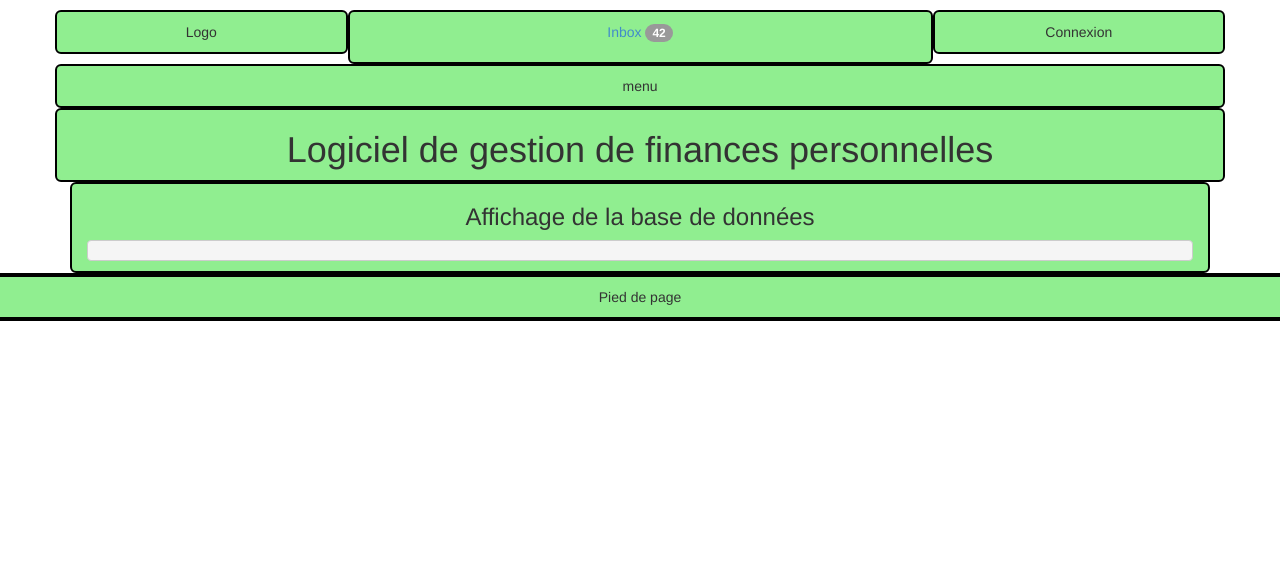
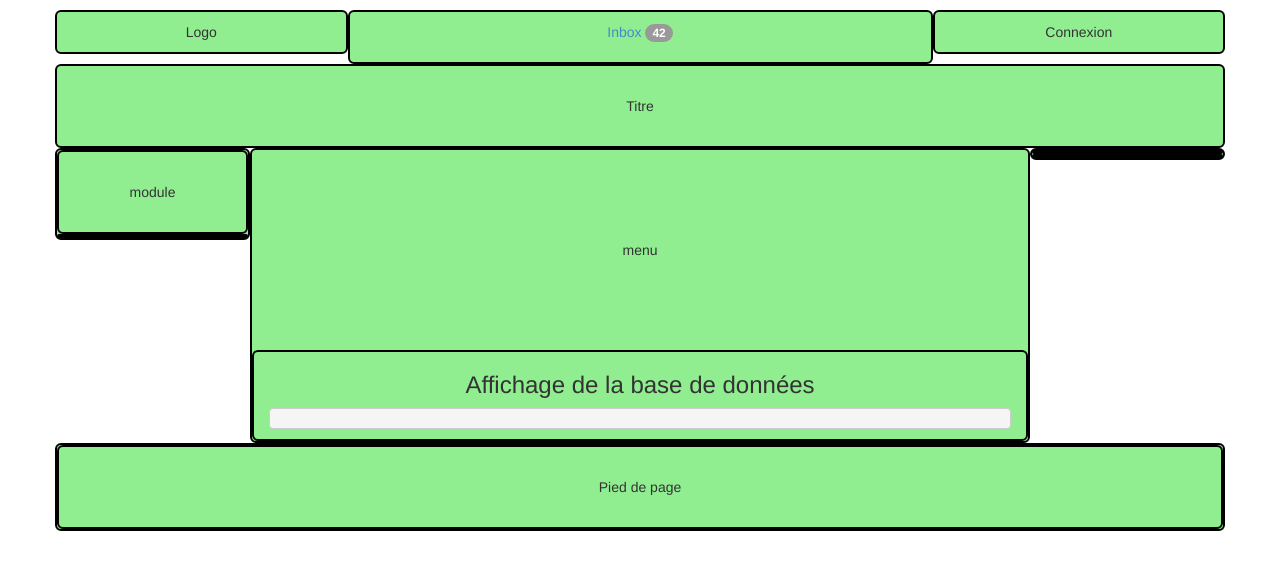
Before and after one commit to relaxmax68/autogestion.old, a PHP site: a page that uses vues/head.php in a window 1280 px wide. Shown: the top 570 px of the page. Run offline with PHP 8.4, Linux system fonts and the light colour scheme; data that the repository does not hold is empty; a stand-in replaces the project's code that opens the database connection.

Commit message:
code idem au mooc

```diff
--- a/librairies/css/style.css
+++ b/librairies/css/style.css
@@ -8,3 +8,5 @@ body {
   line-height: 40px;
   text-align: center;
 }
+.col-lg-8 { line-height: 200px; }
+.col-lg-12 { line-height: 80px; }
--- a/vues/connexion.php
+++ b/vues/connexion.php
@@ -1,3 +1 @@
-<div class="col-lg-3">
-	Connexion
-</div>
+Connexion
--- a/vues/footer.php
+++ b/vues/footer.php
@@ -1,5 +1 @@
-<footer class="row">
-	<div class="col-lg-12">
-	 	Pied de page
-	</div>
-</footer>
+Pied de page
--- a/vues/head.php
+++ b/vues/head.php
@@ -1,6 +1,5 @@
-<!doctype html>
-<html>
-  <head>
+<head>
+
     <meta charset="utf-8">
     <meta http-equiv="X-UA-Compatible" content="IE=edge">
     <meta name="viewport" content="width=device-width, initial-scale=1.0">
@@ -13,15 +12,9 @@
     <script src="https://oss.maxcdn.com/libs/html5shiv/3.7.0/html5shiv.js"></script>
     <script src="https://oss.maxcdn.com/libs/respond.js/1.3.0/respond.min.js"></script>
     <![endif]-->
-
-    <!--  charger le titre du sel **************************************** -->
-
     <title>Espace d'autogestion</title>
-    <!-- charger le nom du theme_frontend dans la bdd **************** -->
-
 
     <link rel="stylesheet" href="../librairies/css/style.css" type="text/css">
     <link rel="stylesheet" href="../librairies/css/bootstrap.min.css" >
-  </head>
 
-  <body>
+</head>
--- a/vues/logo.php
+++ b/vues/logo.php
@@ -1,3 +1 @@
-<div class="col-lg-3">
-	Logo
-</div>
+Logo
--- a/vues/menu.php
+++ b/vues/menu.php
@@ -1,5 +1 @@
-<div class="row">
-	<div class="col-lg-12">
-    	menu
-    </div>
-</div>
+menu
--- a/vues/module.php
+++ b/vues/module.php
@@ -1,5 +1 @@
-<div class="row">
-	<div class="col-lg-3">
-    	module
-    </div>
-</div>
+module
--- a/vues/notifications.php
+++ b/vues/notifications.php
@@ -1,5 +1,3 @@
-<div class="col-lg-6">
-	<p>
-    	<a href="#">Inbox <span class="badge">42</span></a>
-  	</p>
-</div>
+<p>
+	<a href="#">Inbox <span class="badge">42</span></a>
+</p>
--- a/vues/page_globale.php
+++ b/vues/page_globale.php
@@ -1,24 +1,68 @@
-<?
-/*
-** structure de la page de présentation principale
-*/
-require_once("head.php");?>
+<!-- structure de la page de présentation principale -->
+<!DOCTYPE html>
+<html>
 
-<div class="container">
-	<div class="row">
-		<?
-		require_once("logo.php");
-		require_once("notifications.php");
-		require_once("connexion.php");
-		?>
-	</div>
+	<? require_once("head.php");?>
 
-	<?
-	require_once("menu.php");
-	require_once("header.php");
-	require_once("section.php");
-echo '</div>';
+	<body>
+	    <div class="container">
 
-require_once("footer.php");
+	        <header class="row">
+	        	<div class="col-lg-3">
+	        		<?require_once("logo.php");?>
+	        	</div>
+	        	<div class="col-lg-6">
+	        		<?require_once("notifications.php");?>
+	        	</div>
+	        	<div class="col-lg-3">
+	        		<?require_once("connexion.php");?>
+	        	</div>
+		        <div class="col-lg-12">
+	    	    	Titre
+	        	</div>
+	    	</header>
 
-?>
+	    	<div class="row">
+
+		        <div class="col-lg-2">
+		          	<div class="row">
+			            <aside class="col-lg-12">
+			        		<?require_once("module.php");?>
+			            </aside>
+			            <aside class="col-lg-12">
+			        		<?require_once("module.php");?>
+			            </aside>
+		          	</div>
+		        </div>
+
+		        <section class="col-lg-8">
+		        	<div class="row">
+			        	<?require_once("menu.php");?>
+			        </div>
+		        	<div class="row">
+			        	<?require_once("section.php");?>
+			        </div>
+		        </section>
+
+		        <div class="col-lg-2">
+		          	<div class="row">
+		            	<aside class="col-lg-12">
+			        		<?require_once("module.php");?>
+		            	</aside>
+		            	<aside class="col-lg-12">
+			        		<?require_once("module.php");?>
+		            	</aside>
+		            </div>
+		        </div>
+
+		    </div>
+
+		    <footer class="row">
+		        <div class="col-lg-12">
+			    	<?require_once("footer.php");?>
+		        </div>
+		    </footer>
+
+	    </div>
+	</body>
+</html>
```
